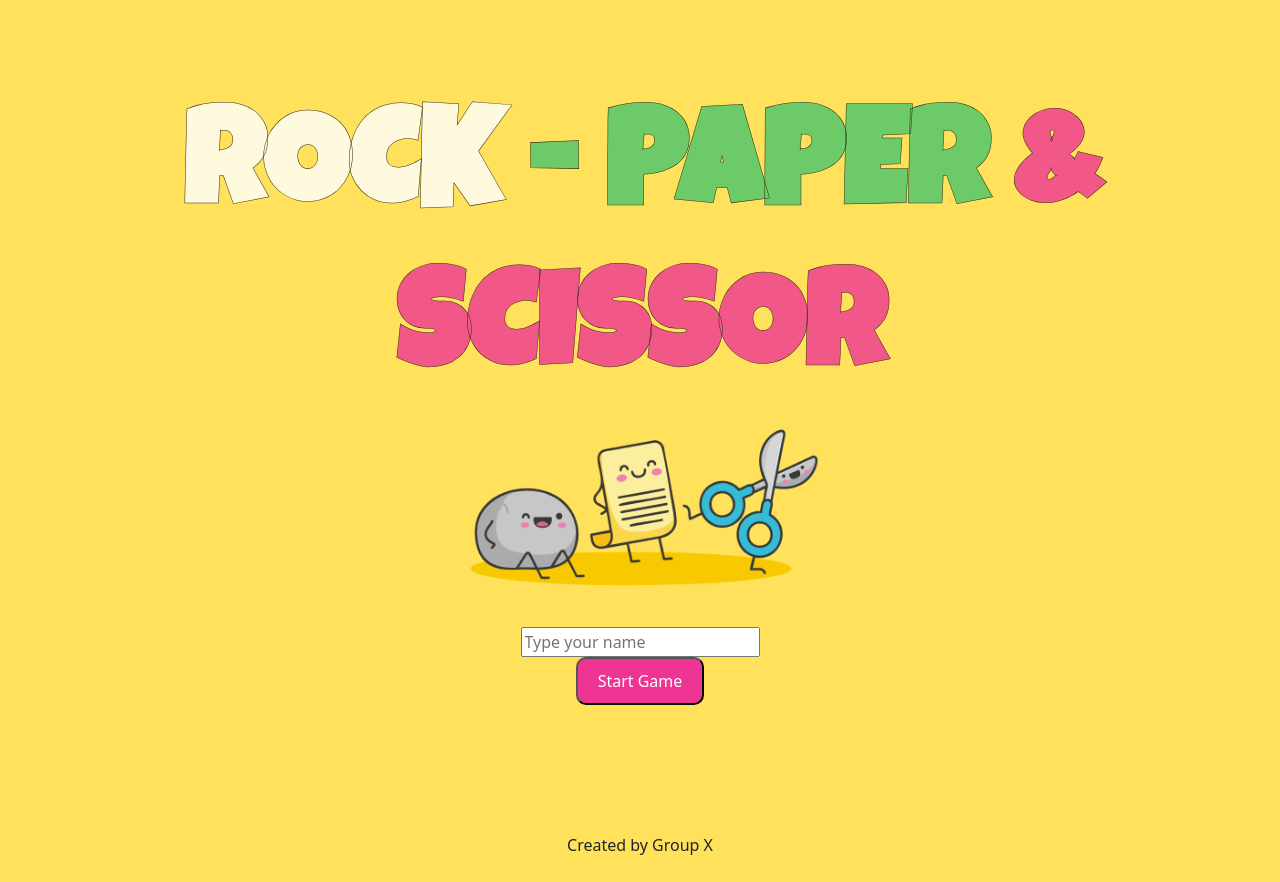
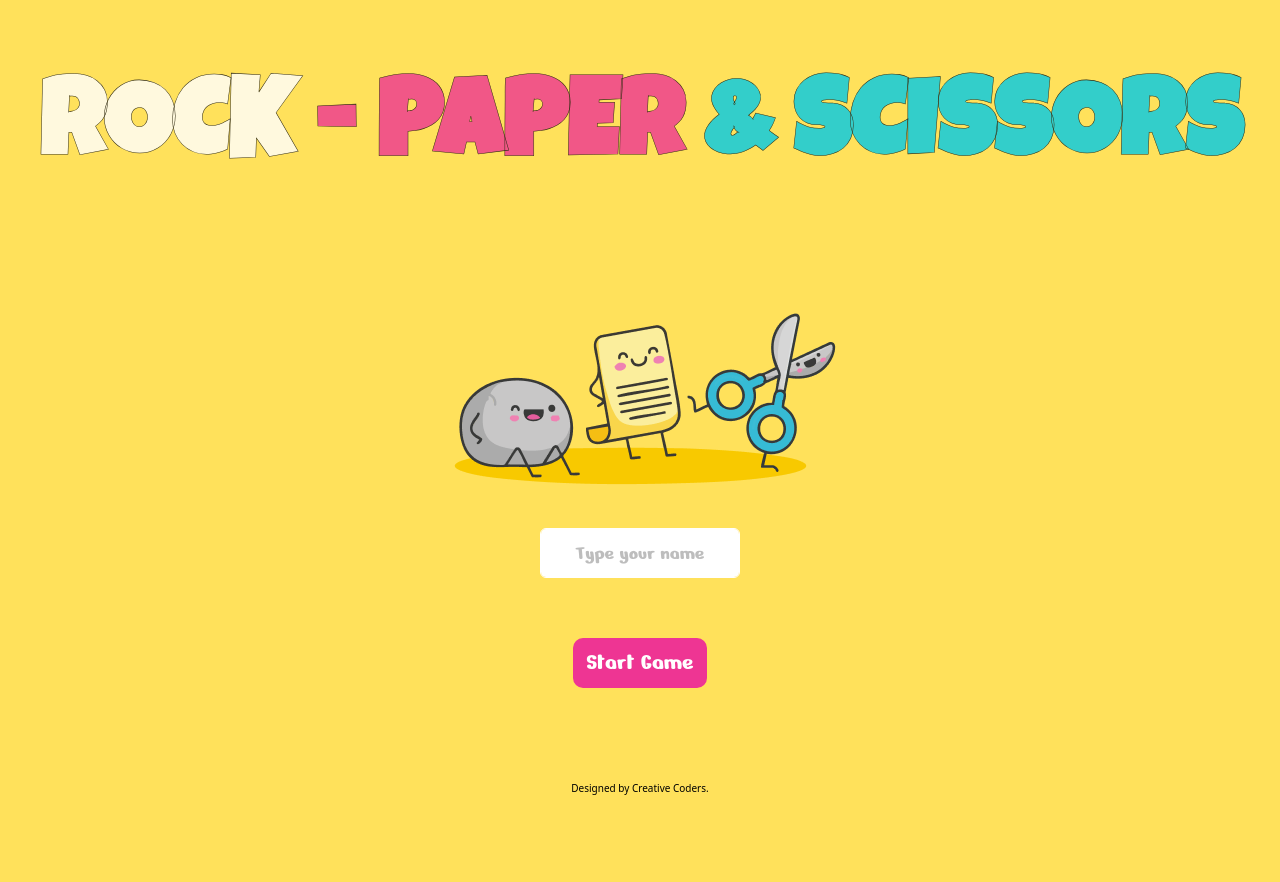
Before and after one commit to DennisMiranda/rock-paper-scissors-game, a website: page index.html in a window 1280 px wide. Shown: the top 882 px of the page. After the commit the page ends 800 px from the top, so only its background shows below. Drawn offline with nearby package versions, Linux system fonts and the light colour scheme.

Commit message:
style: update home style

```diff
--- a/css/style.css
+++ b/css/style.css
@@ -1,16 +1,15 @@
-:root   {
-    --bg-home-color: #FFE15B;
-    --bg-btnhome-color: #EE3593;
-    --bg-title-color:#01CAE6;
+:root {
+  --bg-home-color: #ffe15b;
+  --bg-btnhome-color: #ee3593;
+  --bg-title-color: #01cae6;
 }
 
-html {
-    margin: 0;
-    padding: 0;
+html,
+body {
+  height: 100%;
 }
 
 body {
-    height: 100%;
   min-width: auto;
   display: flex;
   flex-direction: column;
@@ -19,26 +18,25 @@ body {
   overflow: hidden;
 }
 
-
-#btn-vs, #username2 {
-    display: none;
+h1 {
+  font-size: clamp(4rem, 8vw, 15rem);
+  padding-top: 70px;
+  text-align: center;
+  font-family: "Luckiest Guy", Verdana, Tahoma, sans-serif;
+  color: white;
+  -webkit-text-stroke: 0.5px black;
 }
 
 h1 {
-    padding-top: 8%;
-    padding-bottom: 0px;
-    text-align: center;
-    font-family: 'Luckiest Guy', Verdana, Geneva, Tahoma, sans-serif;
-    color: white;
-    -webkit-text-stroke: 0.5px black;
-
+  line-height: 1.2;
+  animation: pulse 2s infinite ease-in-out;
+}
+.spanTitle1 {
+  color: var(--bg-btnhome-color);
 }
 
-h1.display-1 {
-    font-size: 8em;
-    margin: 0;
-    line-height: 1.2;
-    animation: pulse 2s infinite ease-in-out; /* Animación de pulsación */
+.spanTitle2 {
+  color: var(--bg-title-color);
 }
 
 @keyframes pulse {
@@ -47,8 +45,8 @@ h1.display-1 {
     opacity: 1;
   }
   50% {
-        transform: scale(1.05); /* Ligeramente más grande */
-        opacity: 0.8; /* Ligeramente transparente */
+    transform: scale(1.05);
+    opacity: 0.8;
   }
   100% {
     transform: scale(1);
@@ -56,34 +54,12 @@ h1.display-1 {
   }
 }
 
-.spanTitle1 {
-        animation: colorChange1 5s infinite alternate;
-    }
-
-    .spanTitle2 {
-        animation: colorChange2 5s infinite alternate;
-    }
-
-    @keyframes colorChange1 {
-        0% { color: #075f29; }
-        50% { color: #339699; } /* Un verde */
-        100% { color: #48c56d; }
-    }
-
-    @keyframes colorChange2 {
-        0% { color: #dc35ce; }
-        50% { color: #88194d; } /* Un gris */
-        100% { color:  #EE3593; }
-}
-
 img {
-    width: 30%;
   margin-bottom: 20px;
 }
 
 section {
   padding-top: 0px;
-    height: 50%;
   display: flex;
   flex-direction: column;
   align-items: center;
@@ -91,72 +67,38 @@ section {
 }
 
 #btn-start {
-   /* width: 7%;
-    height: 30px;*/
+  font-size: 14px;
+  color: #ffffff;
+  font-family: "Nerko One", sans-serif;
   background-color: var(--bg-btnhome-color);
-    color: white;
-    margin-bottom: 10%;
   border-radius: 10px;
-}
-
-#btn-start:hover{
-    background-color: #e60bc879;
-}
-*//
-#username1  {
-    margin-bottom: 50px;
-    text-align: center;
-    border-radius: 5px;
-}
-footer  {
-    text-align: center;
-    margin-bottom: 2%;
-}
-
-.spanTitle1 {
-    color: var(--bg-btnhome-color);
-}
-
-.spanTitle2 {
-    color: var(--bg-title-color);
-}
-
-/* Estilos base para el botón */
-#btn-start {
-    padding: 10px 20px;
-    font-size: 16px;
-    max-width: 100%;
-    box-sizing: border-box;
-  }
-
-  /* Ajustes para pantallas grandes */
-  @media (max-width: 1200px) {
-    #btn-start{
-      padding: 8px 16px;
-      font-size: 15px;
+  margin: 10px;
+  &:hover {
+    background-color: var(--bg-btnhome-color);
   }
 }
 
-  /* Ajustes para pantallas medianas */
-  @media (max-width: 1024px) {
-    #btn-start{
-      padding: 8px 16px;
-      font-size: 14px;
-    }
+#username1 {
+  margin-bottom: 50px;
+  text-align: center;
+  width: 200px;
 }
 
-  /* Ajustes para pantallas pequeñas */
-  @media (max-width: 600px) {
-    #btn-start{
-      padding: 6px 12px;
-      font-size: 12px;
-    }
+.footer {
+  font-size: 10px;
 }
 
-  /* Ajustes para pantallas muy pequeñas */
-  @media (max-width: 400px) {
-    #btn-start {
-      padding: 5px 10px;
-      font-size: 10px;
+.form-control {
+  font-family: "Nerko One", sans-serif;
+  font-size: 24px;
 }
+
+.form-control::placeholder {
+  font-family: "Nerko One", sans-serif;
+  font-size: 20px;
+  color: #b0b0b0d5;
 }
+
+#error-message {
+  font-family: "Nerko One", sans-serif;
+}
--- a/index.html
+++ b/index.html
@@ -4,8 +4,9 @@
 <head>
     <meta charset="UTF-8">
     <meta name="viewport" content="width=device-width, initial-scale=1.0">
-    <title>Rock Paper & Scissor</title>
+    <title>Rock Paper & Scissors</title>
     <link href="https://fonts.googleapis.com/css2?family=Luckiest+Guy&display=swap" rel="stylesheet">
+    <link href="https://fonts.googleapis.com/css2?family=Nerko+One&display=swap" rel="stylesheet">
     <link rel="stylesheet" href="/node_modules/bootstrap/dist/css/bootstrap.min.css">
     <link rel="stylesheet" href="/css/style.css">
 
@@ -13,20 +14,20 @@
 
 <body>
     <header>
-        <h1 class="display-1 fw-bolder text-uppercase ">Rock <span class="spanTitle1">- Paper</span> <span
-                class="spanTitle2"> & Scissor</span></h1>
+        <h1 class="fw-bolder text-uppercase mb-4">Rock <span class="spanTitle1">- Paper</span> <span class="spanTitle2">
+                & Scissors</span></h1>
     </header>
     <section>
-        <img src="/assets/rock-paper-scissor.png" alt="img-paperRockScissor">
-        <input type="text" id="username1" placeholder="Type your name">
+        <img class="img-fluid" src="/assets/rock-paper-scissor.png" alt="img-paperRockScissor">
+        <input class="form-control border-white shadow-none" type="text" id="username1" placeholder="Type your name">
         <span id="error-message" style="color: red; display: none;"></span>
-        <input type="text" id="username2" placeholder="Player 2">
 
-        <button id="btn-start" type="button">Start Game</button>
-        <button id="btn-vs" type="button">P1 vs P2</button>
+        <button class="btn fs-4" id="btn-start" type="button">Start Game</button>
 
     </section>
-    <footer>Created by Group X</footer>
+    <footer class="footer text-black text-center py-1 mt-1">
+        <p class="mb-0">Designed by Creative Coders.</p>
+    </footer>
 
     <script src="/node_modules/bootstrap/dist/js/bootstrap.bundle.min.js"></script>
     <script src="/js/index.js"></script>
--- a/js/index.js
+++ b/js/index.js
@@ -14,14 +14,14 @@ if (document.getElementById("btn-start")) {
     }
 
     if (username.length < 2 || username.length > 8) {
-      errorMessage.textContent = "El nombre debe tener entre 3 y 8 caracteres.";
+      errorMessage.textContent = "Enter a username between 3 and 8 characters.";
       errorMessage.style.display = "inline";
       return;
     }
 
     if (!/^[a-zA-Z\s]+$/.test(username)) {
       errorMessage.textContent =
-        "El nombre solo puede contener letras y espacios.";
+        "The name can only contain letters and spaces.";
       errorMessage.style.display = "inline";
       return;
     }
```
Lines whose indentation alone changed are shown as unchanged.
